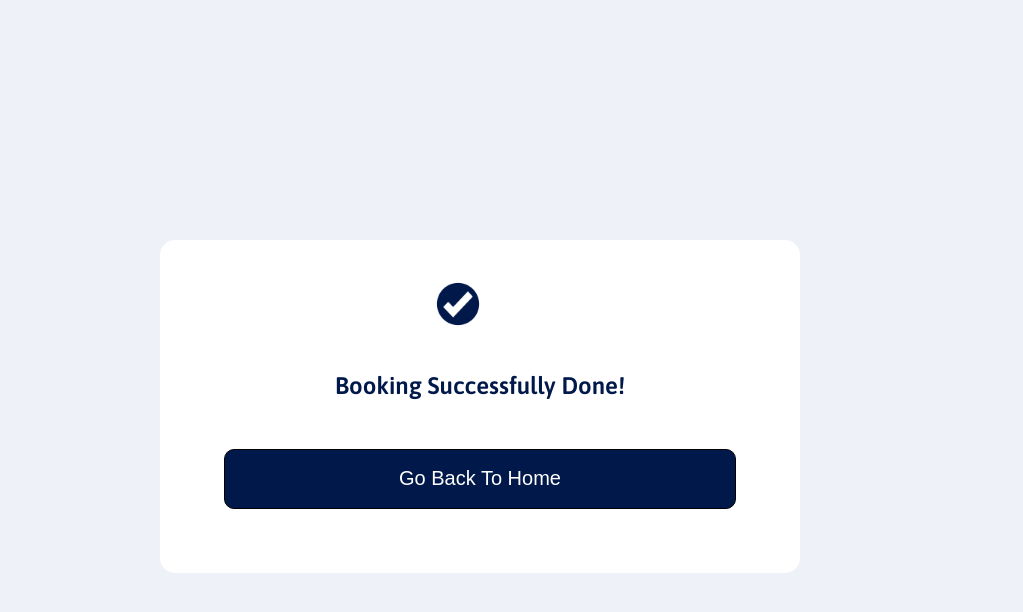
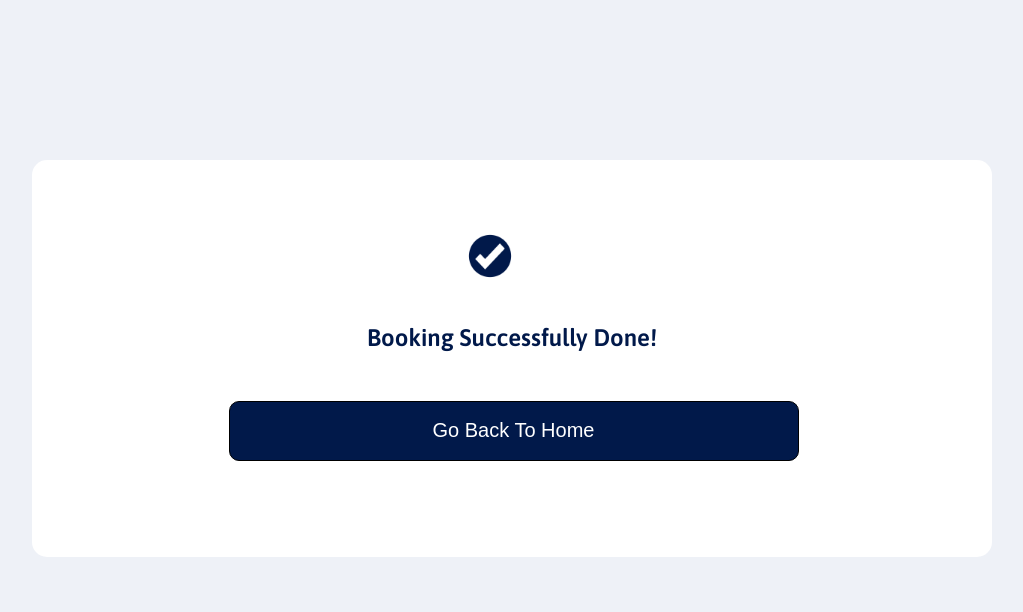
Before and after one commit to Amotul-raheem/park-ui, a React (Create React App) app: page /booking-successful in a window 1280 px wide. Shown: the top 612 px of the page, without its empty margins (160-1183 px from the left). Built offline with nearby package versions, Linux system fonts and the light colour scheme.

Commit message:
adjusted the form button in BookingSuccessful.js

```diff
--- a/src/components/BookingSuccessful/BookingSuccessful.css
+++ b/src/components/BookingSuccessful/BookingSuccessful.css
@@ -1,10 +1,10 @@
 
 .booking-successful-container {
     position: absolute;
-    top: 30%;
+    top: 20%;
     text-align: center;
-    width: 50%;
-left: 25%;
+    width: 75%;
+left: 15%;
     background-color: white;
     border-radius: 15px;
 }
@@ -18,20 +18,3 @@ left: 25%;
     font-style: normal;
     color: #01194A;
 }
-
-.booking-successful-button-container {
-    width: 100%;
-    height: 60px;
-    background: #01194A;
-    border: 1px solid #000000;
-    border-radius: 10px;
-    color: #FFFFFF;
-    font-size: 20px;
-    cursor: pointer;
-}
-.booking-successful-button-container:hover{
-    background-color: #425A8A;
-    color: white;
-    border: 0;
-
-}
--- a/src/components/BookingSuccessful/BookingSuccessful.js
+++ b/src/components/BookingSuccessful/BookingSuccessful.js
@@ -12,7 +12,11 @@ function BookingSuccessful() {
                 <div className="booking-successful-text-container">
                     <img src={check} alt="check-image" className="check-image"/>
                     <h2 className="booking-successful-header">Booking Successfully Done!</h2>
-                    <button className={"booking-successful-button-container"} onClick={"/"}>Go Back To Home</button>
+                    <FormButton
+                        className={"booking-successful-button-container"}
+                        name={"Go Back To Home"}
+                        onClick={() => navigate("/")}
+                    />
                 </div>
 
             </div>
```
